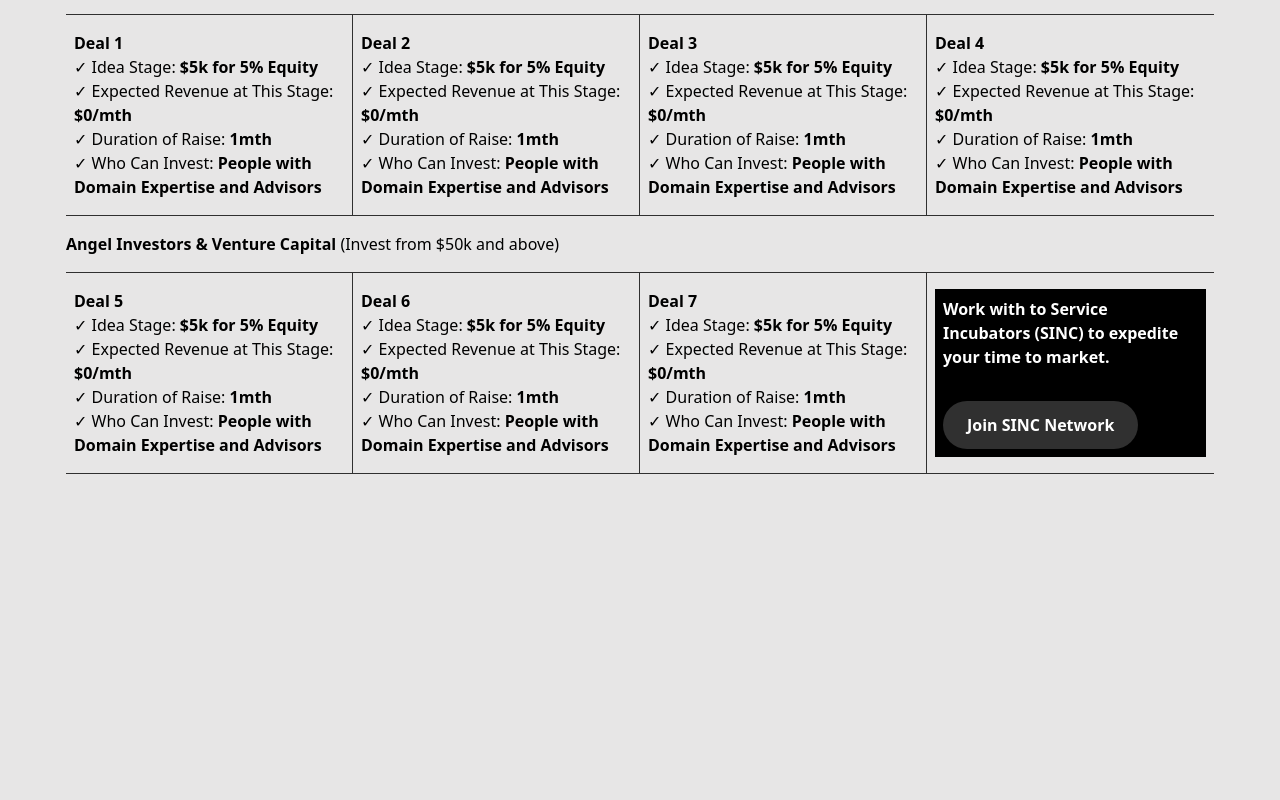
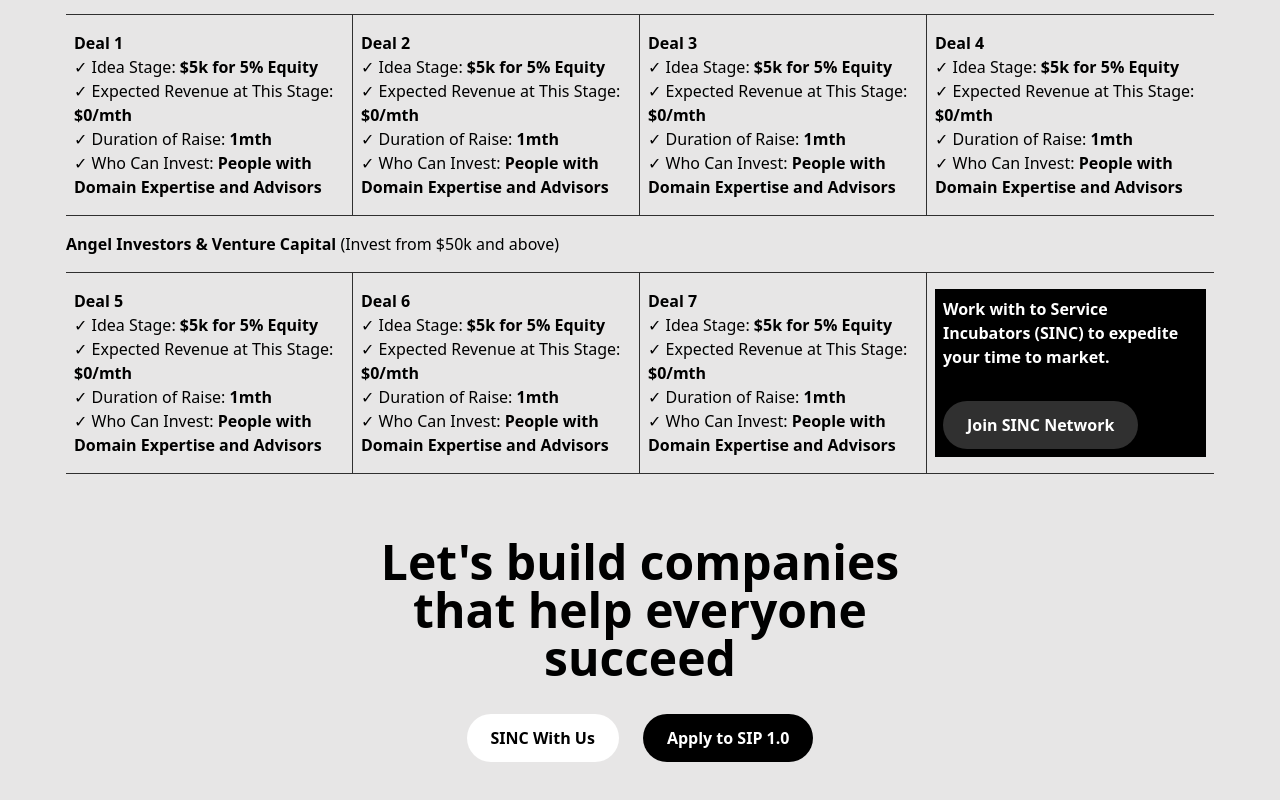
Before and after one commit to Ornerd/sinc-partners-project, a React (Vite) app: page / in a window 1280 px wide. Shown: the part 6009-6809 px from the top of the page. Before the commit the page ends 6483 px from the top, so only its background shows below. Built offline with nearby package versions, Linux system fonts and the light colour scheme.

Commit message:
time for the footer

```diff
--- a/src/pages/Homepage.jsx
+++ b/src/pages/Homepage.jsx
@@ -489,6 +489,16 @@
             </div>
           </section>
 
+          <section className='w-full my-16 hidden md:block'>
+            <div className='flex flex-col items-center text-center mx-auto'>
+                <h1 className='text-2xl md:text-5xl w-1/2 font-semibold mb-4 md:mb-8'>Let's build companies that help everyone succeed</h1>
+                <div>
+                <Button buttonText={'SINC With Us'} buttonStyle={'bg-white text-black mr-6'}/>
+                <Button buttonText={'Apply to SIP 1.0'} buttonStyle={'bg-black text-white'}/>
+                </div>
+            </div>
+          </section>
+
 
 
         </section>
```
